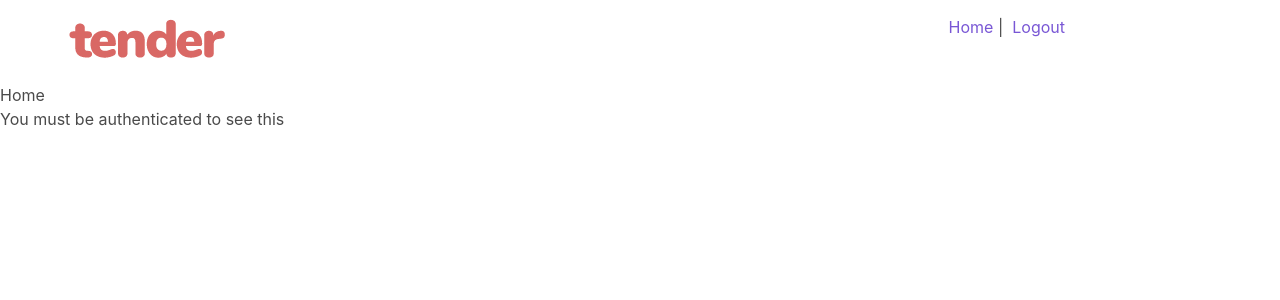
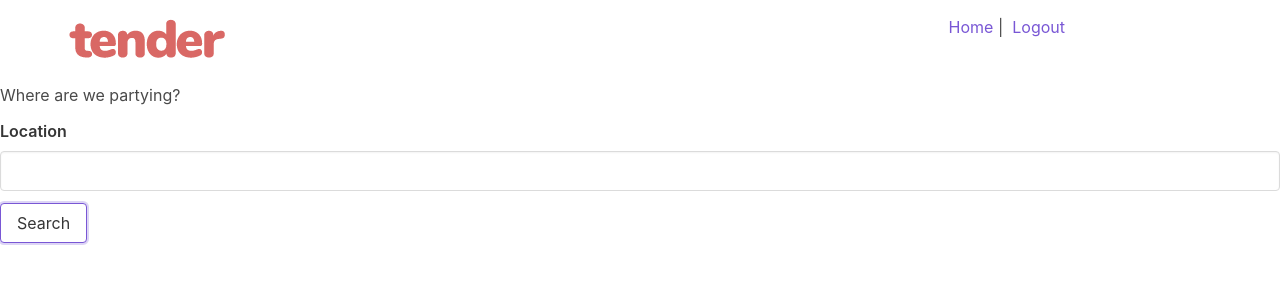
Before and after one commit to wgladnick/tender, a Vue app in the folder vue/: page / in a window 1280 px wide. Shown: the top 300 px of the page. Built offline with nearby package versions, Linux system fonts and the light colour scheme; sample sign-in values are in the browser's storage.

Commit message:
restaurantFinder

```diff
--- a/vue/src/components/RestaurantFinder.vue
+++ b/vue/src/components/RestaurantFinder.vue
@@ -1,10 +1,23 @@
 <template>
   <div>
+    <div id="location-container" class="text-center">
+      <form class="location-search" v-on:submit.prevent="searchByLocation">
+        <h1 class="h3 mb-3 font-weight-normal">Where are we partying?</h1>
+        <b-field label="Location">
+          <b-input type="text" class="seachbox" v-model="location" />
+        </b-field>
+        <b-button type="submit" v-on:click="searchByLocation()" focused>
+          Search
+        </b-button>
+      </form>
+      <div v-if="!isLoading">
         <restaurant-card
           v-for="restaurant in restaurants"
           v-bind:key="restaurant.id"
           v-bind:restaurant="restaurant"
         />
+      </div>
+    </div>
   </div>
 </template>
 <script>
@@ -17,18 +30,20 @@ export default {
     return {
       restaurants: [],
       isLoading: true,
+      location: "",
     };
   },
   methods: {
     viewRestaurant(id) {
-      this.$router.push(`/${id}`);
+      this.$router.push(`restaurants/${id}`);
     },
-  },
-  created() {
-    RestaurantService.list().then((response) => {
+    searchByLocation() {
+      RestaurantService.getRestaurants(this.location).then((response) => {
         this.restaurants = response.data;
       });
       console.log(this.restaurants);
+      this.isLoading = false;
+    },
   },
 };
 </script>
--- a/vue/src/router/index.js
+++ b/vue/src/router/index.js
@@ -1,6 +1,5 @@
 import Vue from 'vue'
 import Router from 'vue-router'
-import Home from '../views/Home.vue'
 import Login from '../views/Login.vue'
 import Logout from '../views/Logout.vue'
 import Register from '../views/Register.vue'
@@ -24,8 +23,8 @@ const router = new Router({
   routes: [
     {
       path: '/',
-      name: 'home',
-      component: Home,
+      name: "restaurantFinder",
+      component: restaurantFinder,
       meta: {
         requiresAuth: true
       }
@@ -54,14 +53,7 @@ const router = new Router({
         requiresAuth: false
       }
     },
-    {
-      path: "/restaurantFinder",
-      name: "restaurantFinder",
-      component: restaurantFinder,
-      meta: {
-        requiresAuth: false
-      },
-    }
+
   ]
 })
 
--- a/vue/src/views/restaurantFinder.vue
+++ b/vue/src/views/restaurantFinder.vue
@@ -1,5 +1,5 @@
 <template>
-  <restaurant-list/>
+  <restaurant-finder/>
 </template>
 
 <script>
@@ -11,6 +11,8 @@ export default {
 };
 </script>
 
-<style>
-
+<style scoped>
+.searchbox{
+    display: flex
+}
 </style>
```
Lines whose indentation alone changed are shown as unchanged.
